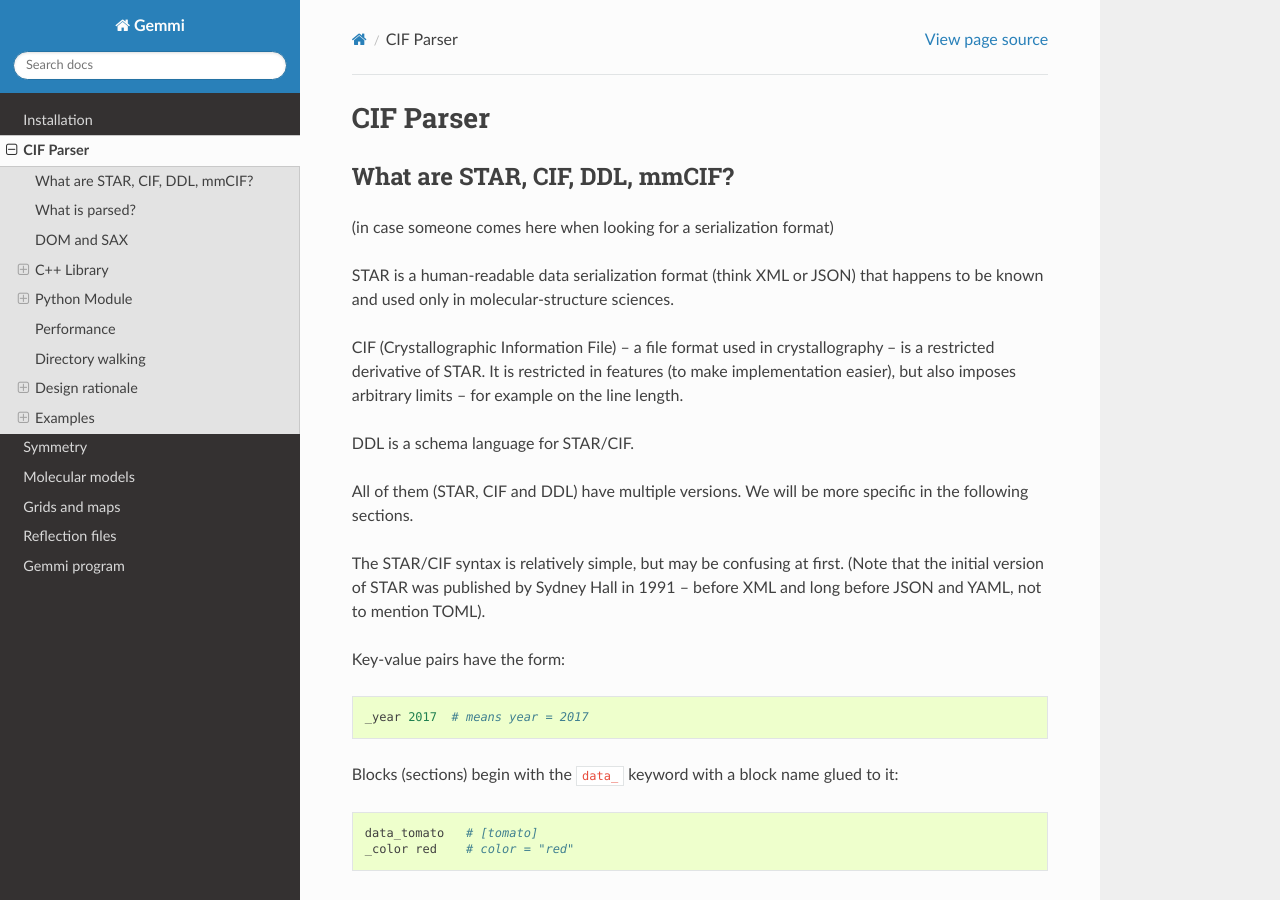
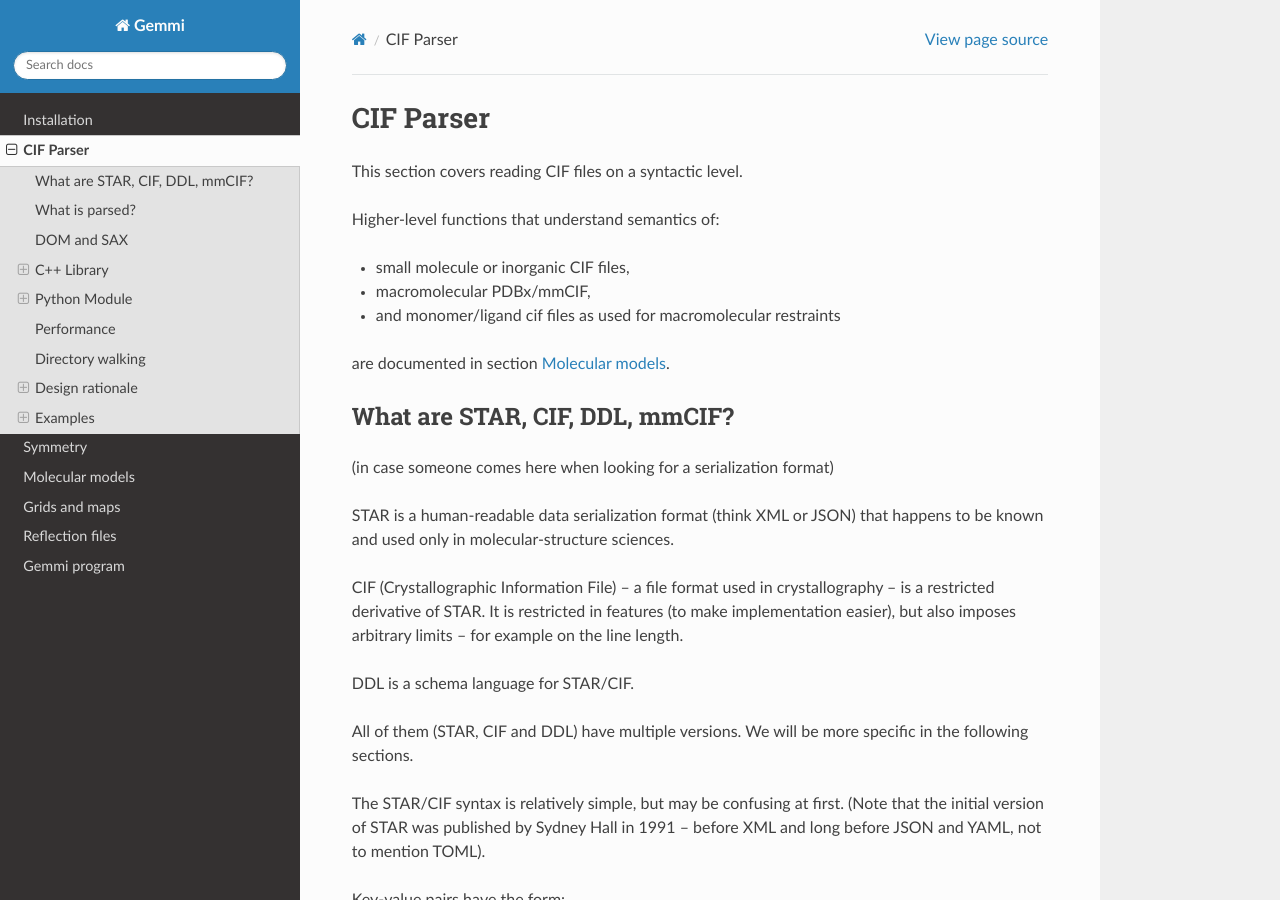
Before and after one commit to project-gemmi/gemmi, a Sphinx documentation site: the page built from docs/cif-parser.rst, in a window 1280 px wide and 900 px high. Built offline with Sphinx 7.4.7 and the Read the Docs theme 2.0.0, drawn with Linux system fonts in a browser that asks for light colours.

Commit message:
fix and document reading small-molecule CIF files

```diff
--- a/docs/cif-parser.rst
+++ b/docs/cif-parser.rst
@@ -1,5 +1,15 @@
 CIF Parser
 ##########
+
+This section covers reading CIF files on a syntactic level.
+
+Higher-level functions that understand semantics of:
+
+* small molecule or inorganic CIF files,
+* macromolecular PDBx/mmCIF,
+* and monomer/ligand cif files as used for macromolecular restraints
+
+are documented in section :ref:`molecular`.
 
 .. _cif_intro:
 
```
Also changed, not shown: docs/mol.rst (+38 -4 lines), 5 other files.
